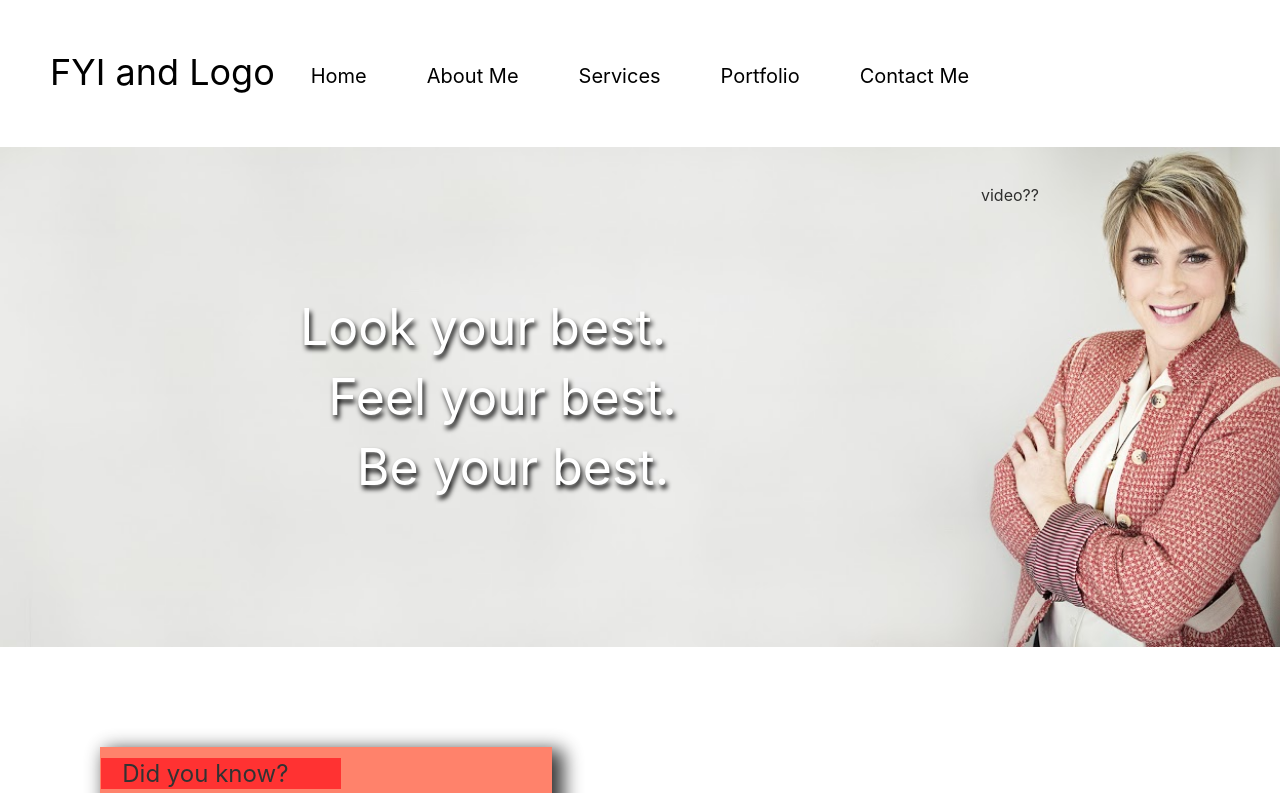
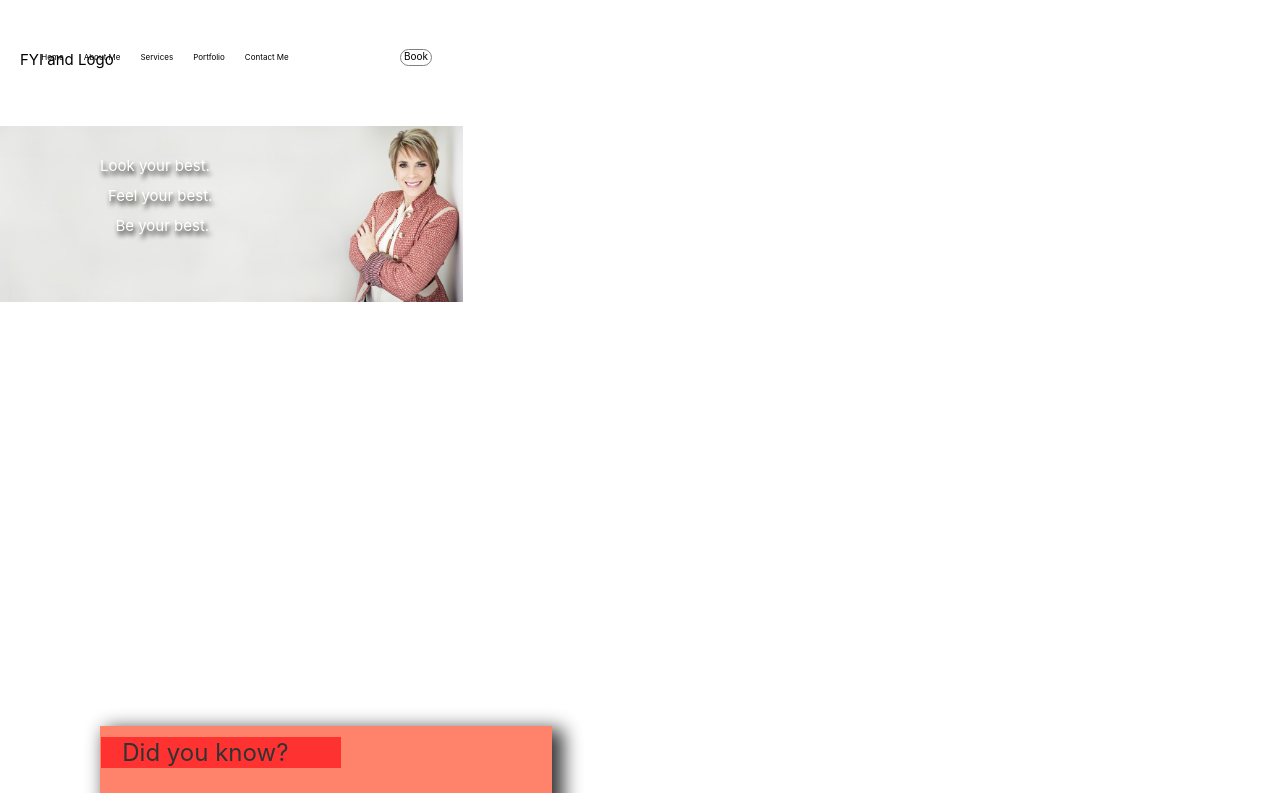
Before and after one commit to Parker-Archibald/FYIProject, a React (Create React App) app: page / in a window 1280 px wide. Shown: the top 793 px of the page. Built offline with nearby package versions, Linux system fonts and the light colour scheme; no server answers.

Commit message:
testing home responsiveness

```diff
--- a/src/Components/HomeQuote.js
+++ b/src/Components/HomeQuote.js
@@ -24,7 +24,6 @@ class HomeQuote extends Component {
               regard you favorably and with continued interest...<br/>
               <p id='indent'>Judith Rasband</p>
           </p>
-          <div id='vid'>video??</div>
         </div>
       </>
     );
--- a/src/Styles/HomePic.css
+++ b/src/Styles/HomePic.css
@@ -94,10 +94,10 @@
     display: flex;
 }
 
-@media only screen and (max-width: 480px) {
+@media only screen and (max-width: 1440px) {
     .Pic {
         background-size: relative;
-        width: 367px;
+        width: 463px;
         background-size: contain;
     }
     #picQuote1 {
--- a/src/Styles/NavStyle.css
+++ b/src/Styles/NavStyle.css
@@ -33,14 +33,15 @@ nav {
     margin-top: -33px;
 }
 
-@media only screen and (max-width: 480px) {
+@media only screen and (max-width: 1440px) {
     #navWords {
         font-size: 8px;
         margin: 10px;
     }
 
     nav {
-        margin-left: 100px;
+        margin-left: -950px;
+        margin-top: 35px;
     }
 
     #FYI {
@@ -50,7 +51,7 @@ nav {
 
     #login {
         font-size: 10px;
-        margin-left: 450px;
+        margin-left: 400px;
         margin-top: -15px;
         width: 30px;
         height: 15px;
```
